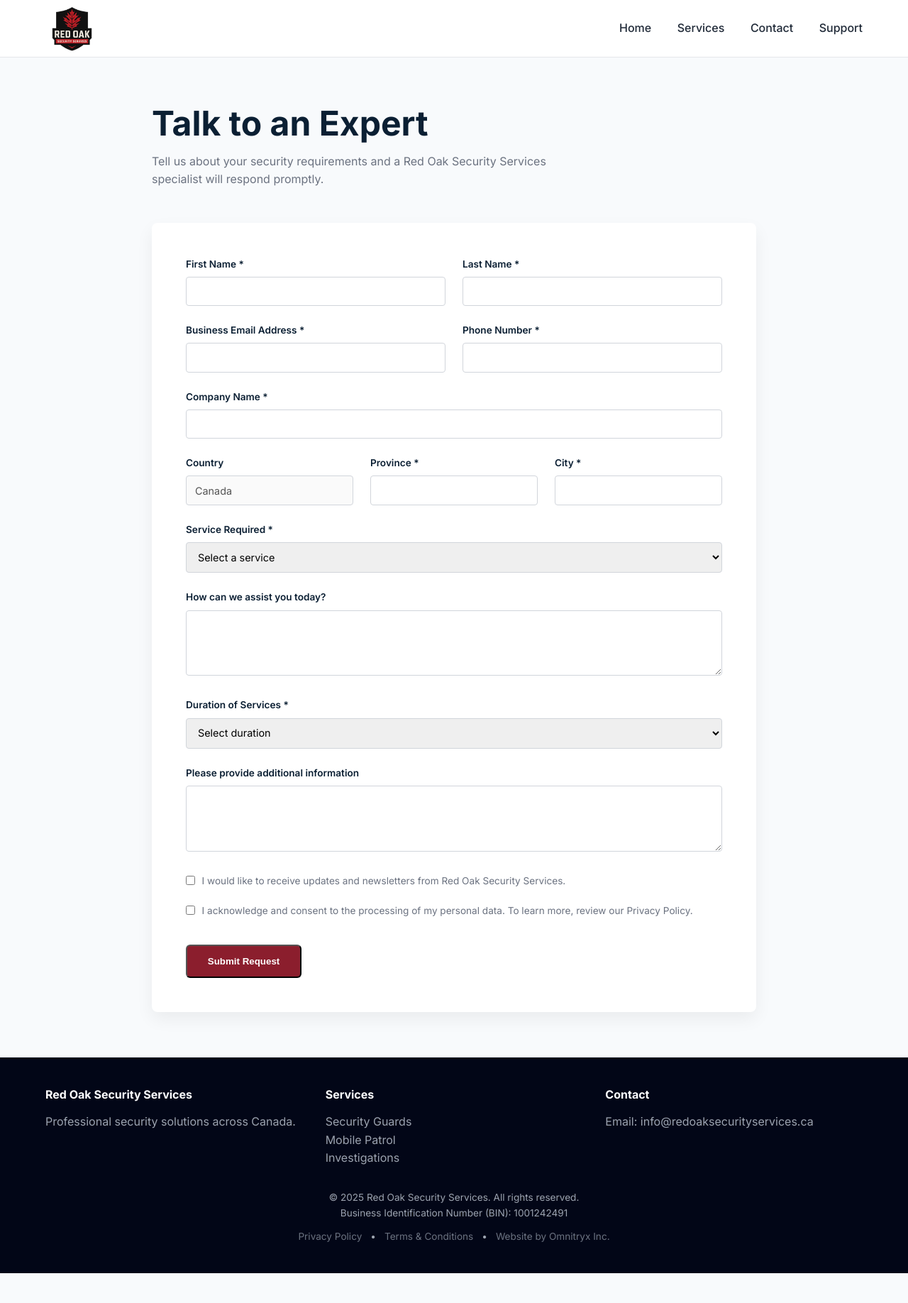
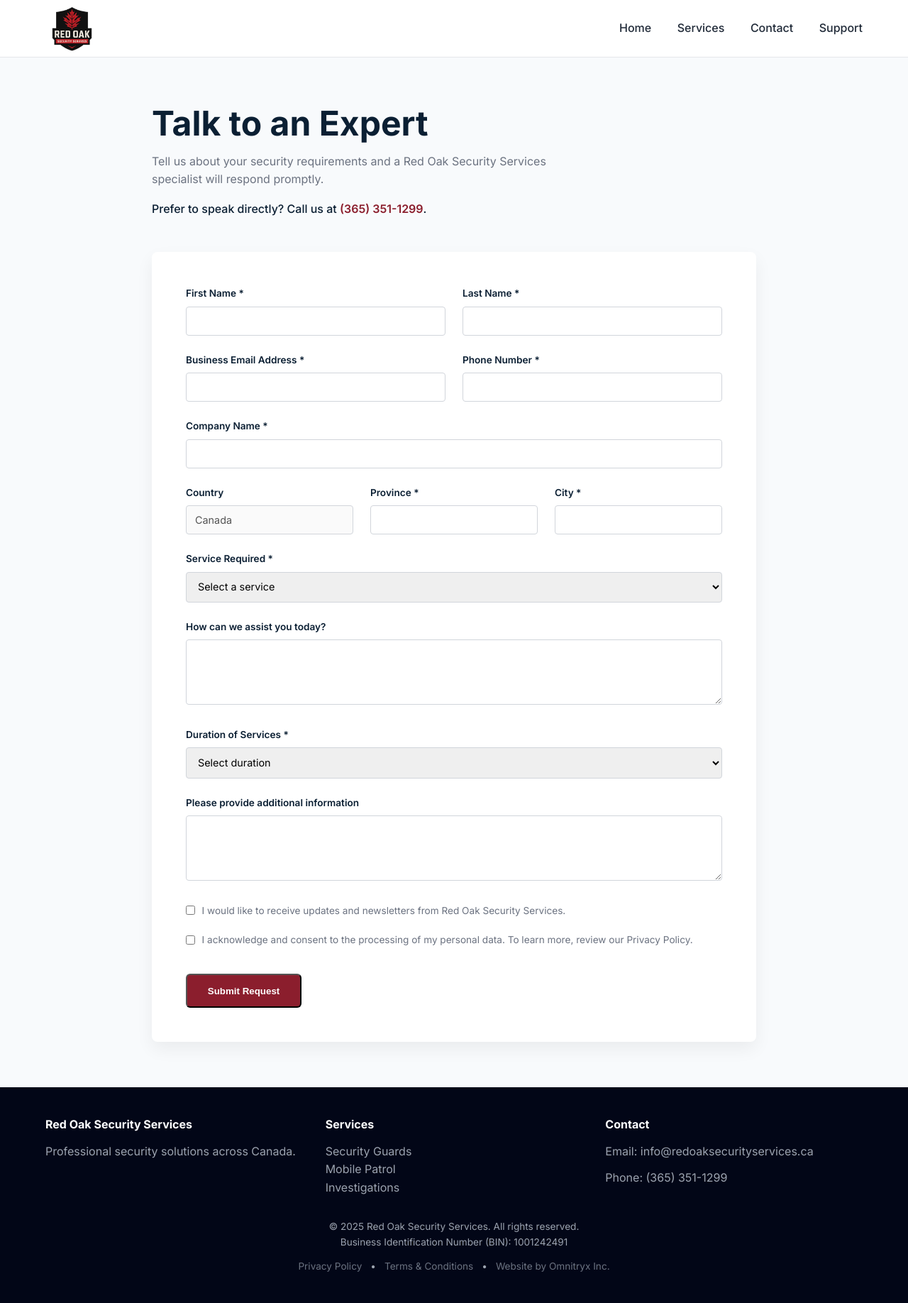
Before and after one commit to Omnitryx-Inc/redoaksecurityservices-fe-main, a Jekyll site: the page built from pages/contact.html, in a window 1280 px wide. Shown: the whole page at 71% size. Built offline with Jekyll 4.4.1, drawn with Linux system fonts in a browser that asks for light colours; before the commit the page ends 1794 px from its top, so only the background shows below that.

Commit message:
added phone number

```diff
--- a/_includes/footer.html
+++ b/_includes/footer.html
@@ -15,6 +15,7 @@
 		<div>
 			<h4>Contact</h4>
 			<p>Email: info@redoaksecurityservices.ca</p>
+			<p>Phone: (365) 351-1299</p>
 		</div>
 	</div>
 	<div class="footer">
--- a/assets/css/main.css
+++ b/assets/css/main.css
@@ -524,6 +524,22 @@
 	box-shadow: 0 10px 25px rgba(0, 0, 0, 0.06);
 }
 
+.contact-phone {
+	margin-top: 1rem;
+	font-weight: 500;
+	color: var(--primary);
+}
+
+.contact-phone a {
+	color: var(--accent);
+	font-weight: 600;
+	text-decoration: none;
+}
+
+.contact-phone a:hover {
+	text-decoration: underline;
+}
+
 .form-row {
 	display: grid;
 	grid-template-columns: repeat(auto-fit, minmax(220px, 1fr));
--- a/pages/contact.html
+++ b/pages/contact.html
@@ -11,6 +11,11 @@
 		<p>
 			Tell us about your security requirements and a Red Oak Security Services
 			specialist will respond promptly.
+		</p>
+
+		<p class="contact-phone">
+			Prefer to speak directly? Call us at
+			<a href="tel:+13653511299">(365) 351-1299</a>.
 		</p>
 	</div>
 	<form class="contact-form" method="POST" action="https://forms.omnitryx.ca/contact">
```
